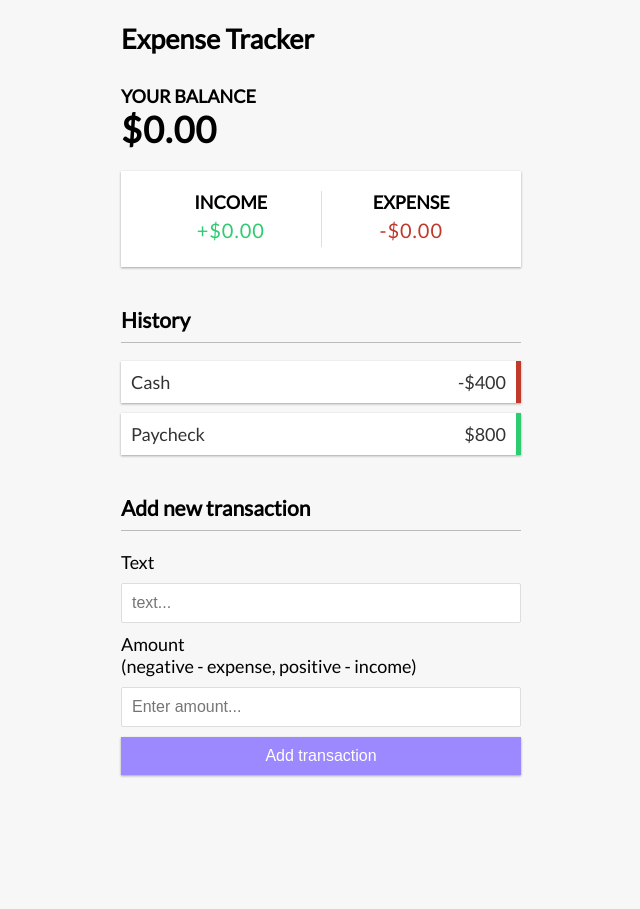
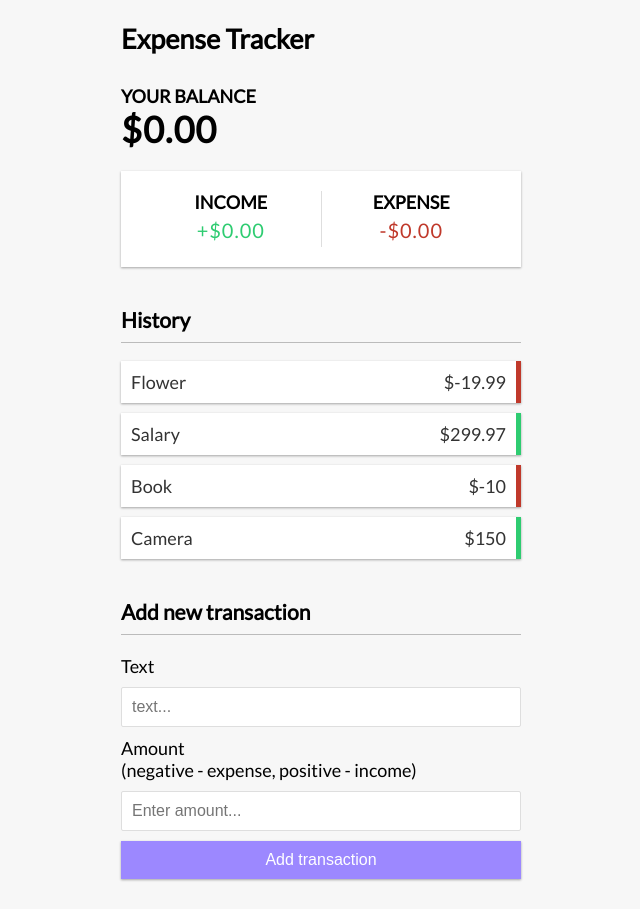
Before and after one commit to MurFlex/vue-expense-tracker, a Vue app: page / in a window 1280 px wide. Shown: the whole page, without its empty margins (319-959 px from the left). Before the commit the page ends 805 px from the top, so only its background shows below. Built offline with nearby package versions, Linux system fonts and the light colour scheme.

Commit message:
Output of transaction history

```diff
--- a/src/components/TransactionList.vue
+++ b/src/components/TransactionList.vue
@@ -1,13 +1,28 @@
 <template>
 	<h3>History</h3>
 	<ul class="list" id="list">
-		<li class="minus">
-			Cash <span>-$400</span>
-			<button class="delete-btn">x</button>
-		</li>
-		<li class="plus">
-			Paycheck <span>$800</span>
+		<li
+			v-for="transaction in transactions"
+			:key="transaction.id"
+			:class="transaction.amount < 0 ? 'minus' : 'plus'"
+		>
+			{{ transaction.text }} <span>${{ transaction.amount }}</span>
 			<button class="delete-btn">x</button>
 		</li>
 	</ul>
 </template>
+
+<script>
+export default {
+	data() {
+		return {
+			transactions: [
+				{ id: 1, text: 'Flower', amount: -19.99 },
+				{ id: 2, text: 'Salary', amount: 299.97 },
+				{ id: 3, text: 'Book', amount: -10 },
+				{ id: 4, text: 'Camera', amount: 150 },
+			],
+		}
+	},
+}
+</script>
```
